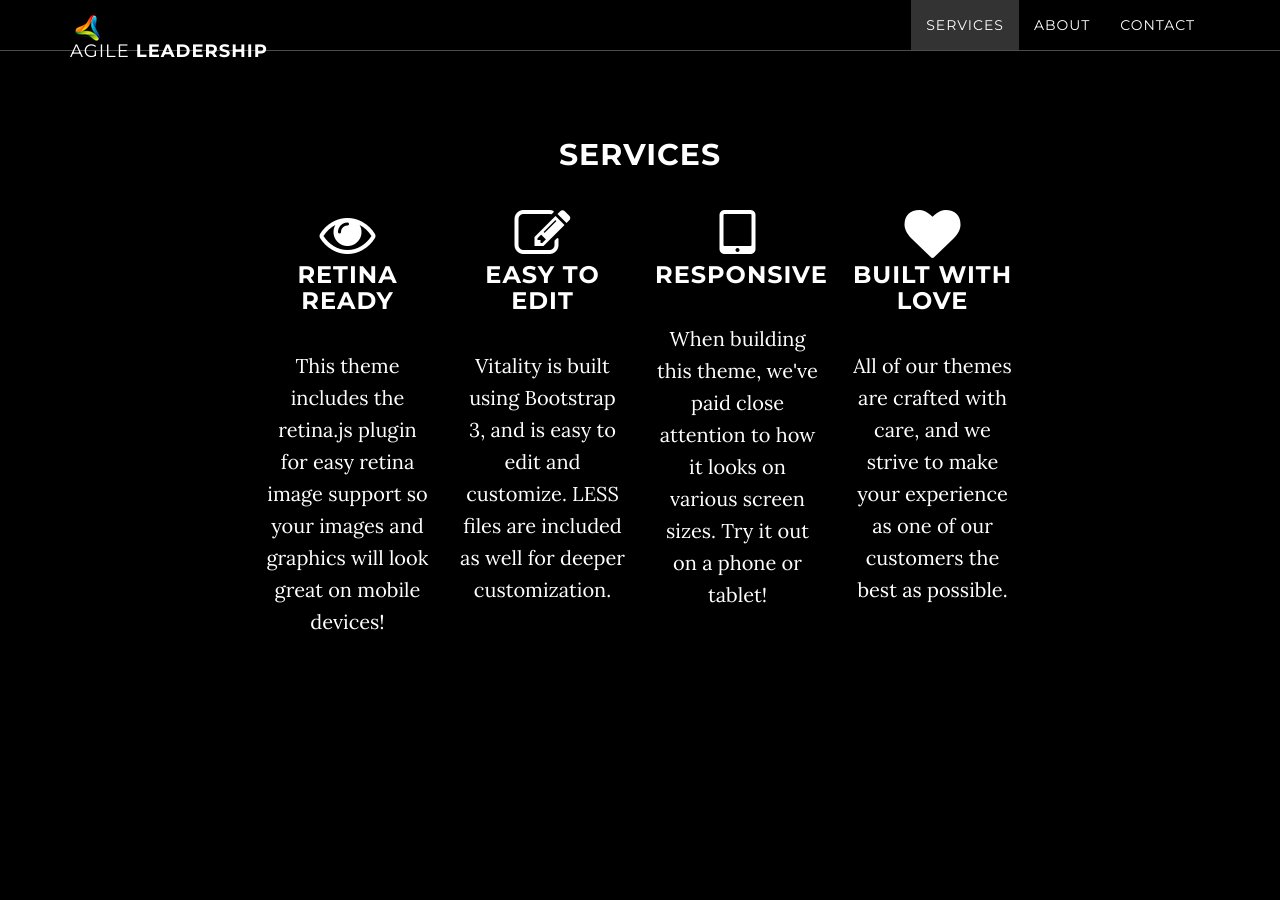
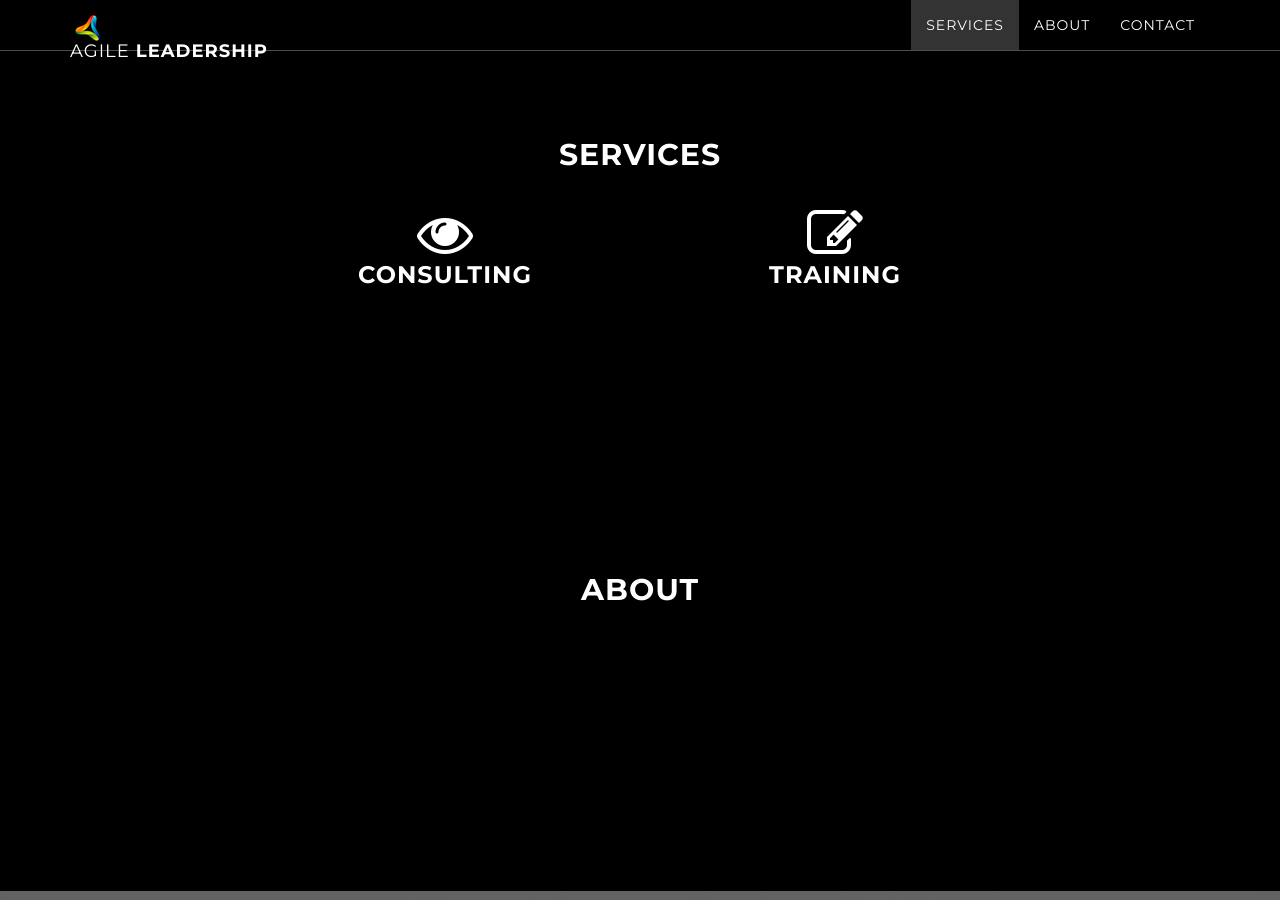
Before and after one commit to agileleadership/agileleadership.github.io, a Jekyll site: the page built from index.html, in a window 1280 px wide and 900 px high, scrolled down 1012 px. Built offline with Jekyll 4.4.1, drawn with Linux system fonts in a browser that asks for light colours; nearby versions of some CDN libraries.

Commit message:
Update index.html

```diff
--- a/index.html
+++ b/index.html
@@ -24,32 +24,18 @@ layout: default
         <div class="col-lg-8 col-lg-offset-2">
             <h2>Services</h2>
             <div class="row text-center content-row">
-                <div class="col-md-3 col-sm-6">
+                <div class="col-sm-6">
                     <div class="about-content">
                         <i class="fa fa-eye fa-4x"></i>
-                        <h3>Retina Ready</h3>
-                        <p>This theme includes the retina.js plugin for easy retina image support so your images and graphics will look great on mobile devices!</p>
+                        <h3>Consulting</h3>
+                        <p></p>
                     </div>
                 </div>
-                <div class="col-md-3 col-sm-6">
+                <div class="col-sm-6">
                     <div class="about-content">
                         <i class="fa fa-edit fa-4x"></i>
-                        <h3>Easy to Edit</h3>
-                        <p>Vitality is built using Bootstrap 3, and is easy to edit and customize. LESS files are included as well for deeper customization.</p>
-                    </div>
-                </div>
-                <div class="col-md-3 col-sm-6">
-                    <div class="about-content">
-                        <i class="fa fa-tablet fa-4x"></i>
-                        <h3>Responsive</h3>
-                        <p>When building this theme, we've paid close attention to how it looks on various screen sizes. Try it out on a phone or tablet!</p>
-                    </div>
-                </div>
-                <div class="col-md-3 col-sm-6">
-                    <div class="about-content">
-                        <i class="fa fa-heart fa-4x"></i>
-                        <h3>Built with Love</h3>
-                        <p>All of our themes are crafted with care, and we strive to make your experience as one of our customers the best as possible.</p>
+                        <h3>Training</h3>
+                        <p></p>
                     </div>
                 </div>
             </div>
```
